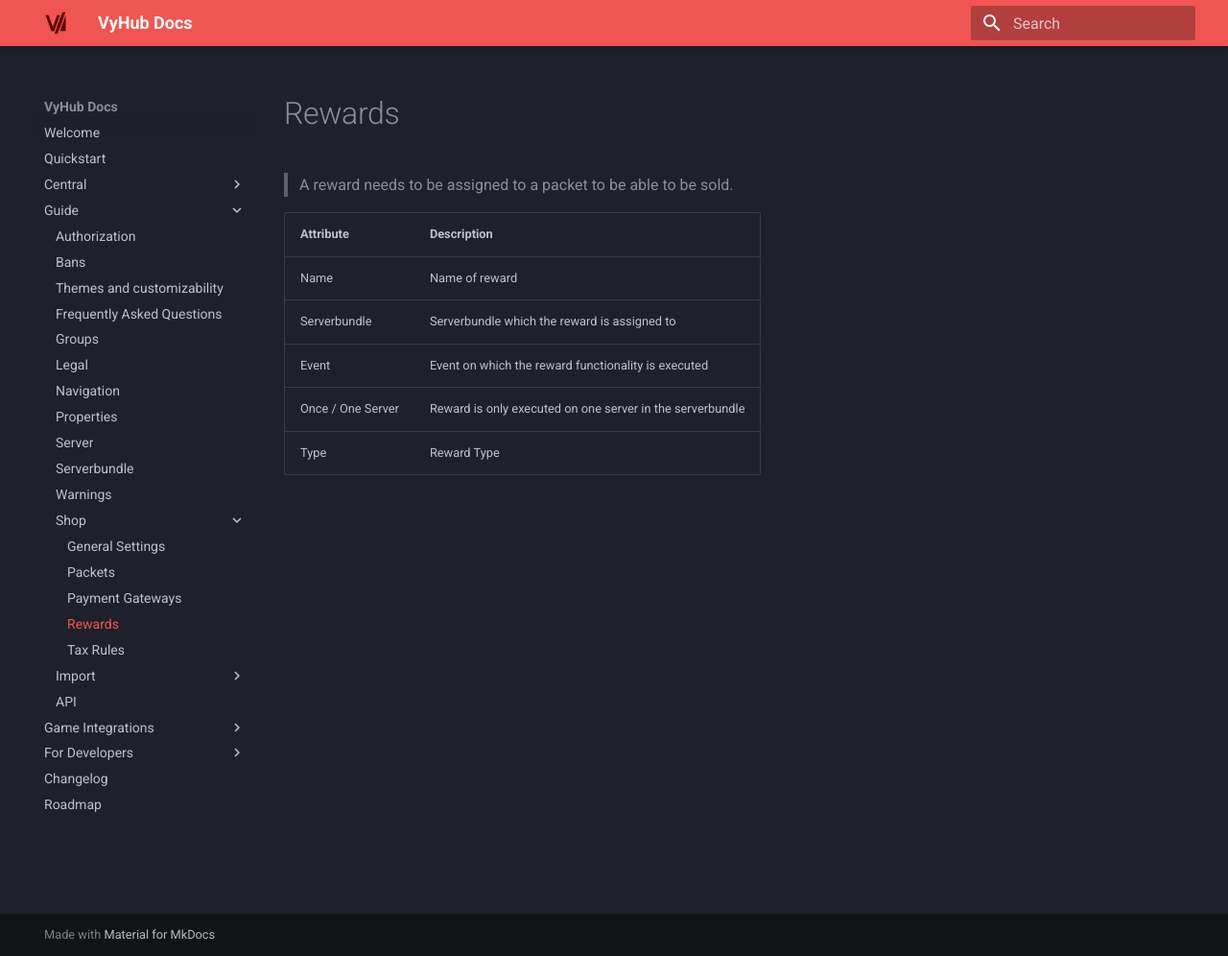
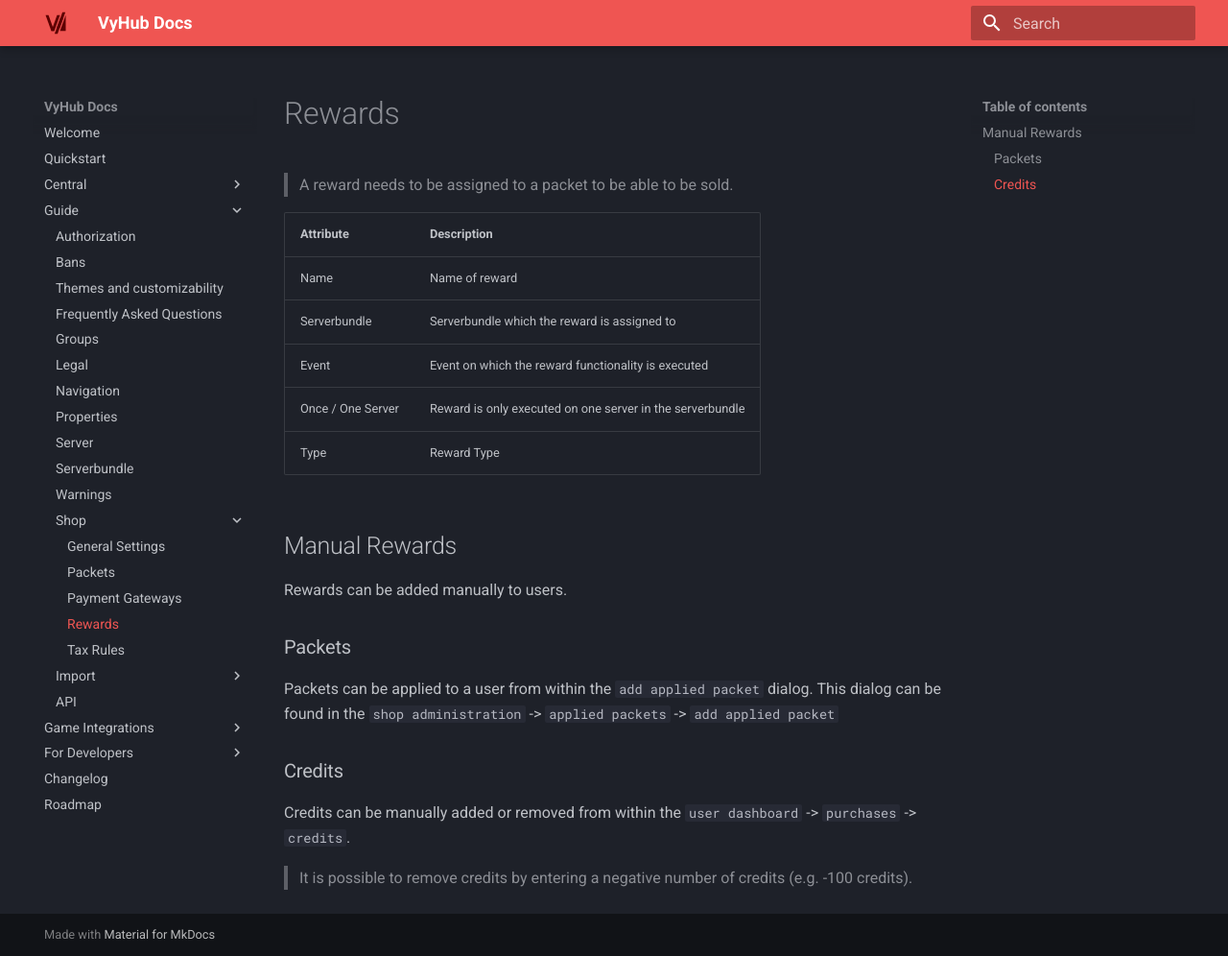
Before and after one commit to nyx-project/vyhub-documentation, an MkDocs documentation site: the page built from docs/guide/shop/reward.md, in a window 1280 px wide and 996 px high. Shown: the whole window at 96% size. Built offline with MkDocs 1.6.1 and Material for MkDocs 9.7.7, drawn with Linux system fonts in a browser that asks for light colours; the version menu is left out.

Commit message:
Explain the manual adding of rewards

```diff
--- a/docs/guide/shop/reward.md
+++ b/docs/guide/shop/reward.md
@@ -9,3 +9,15 @@
 | Event             | Event on which the reward functionality is executed       |
 | Once / One Server | Reward is only executed on one server in the serverbundle |
 | Type              | Reward Type                                               |
+
+
+## Manual Rewards
+Rewards can be added manually to users.
+
+### Packets
+Packets can be applied to a user from within the `add applied packet` dialog. This dialog can be found in the `shop administration` -> `applied packets` -> `add applied packet`
+
+### Credits
+Credits can be manually added or removed from within the `user dashboard` -> `purchases` -> `credits`.
+
+> It is possible to remove credits by entering a negative number of credits (e.g. -100 credits).
```
